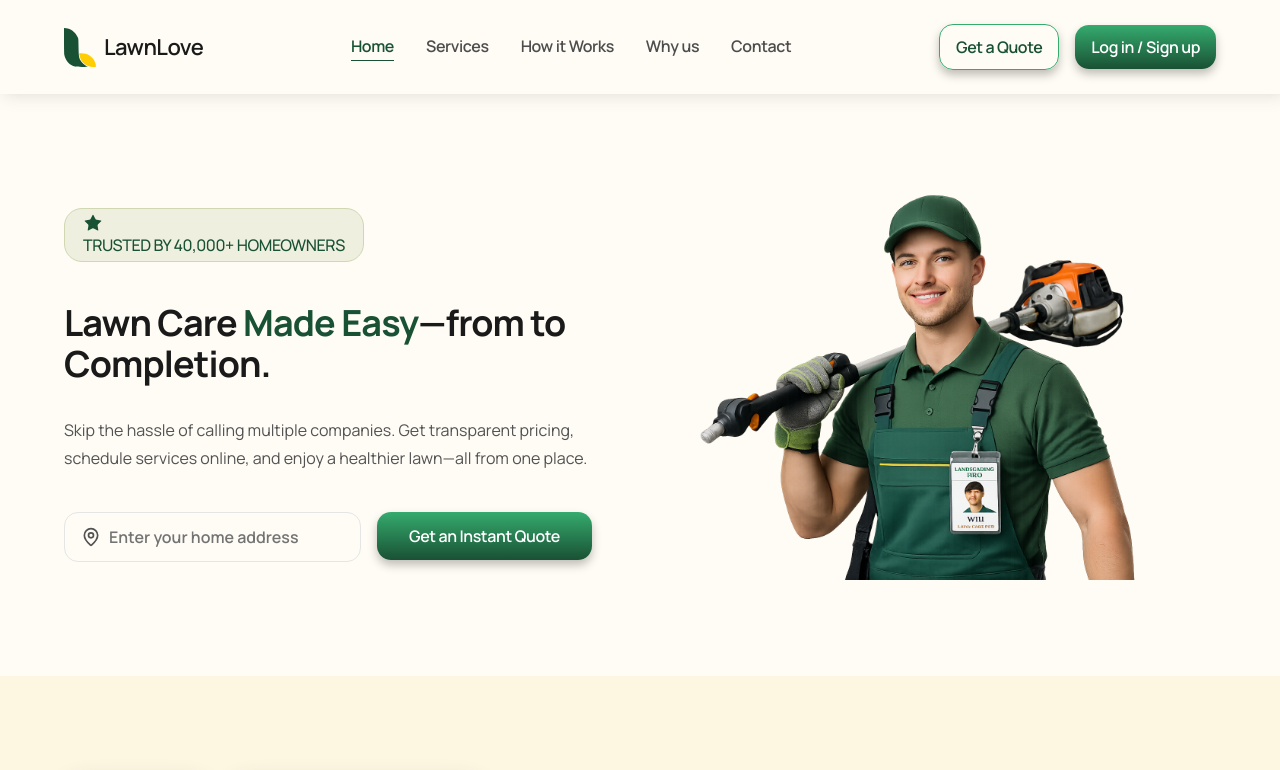
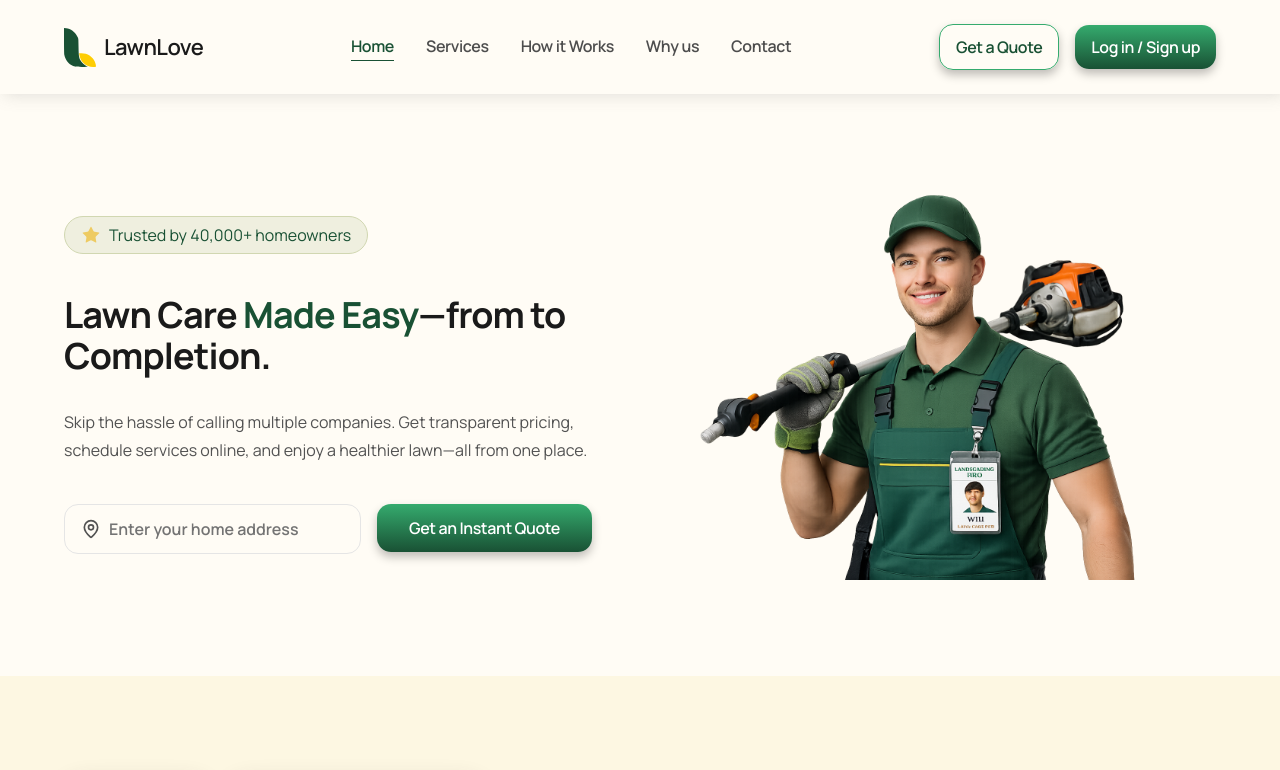
Before and after one commit to sushanka719/LawnLove-Frontend, a Next.js app: page / in a window 1280 px wide. Shown: the top 770 px of the page. Built offline with nearby package versions, Linux system fonts and the light colour scheme.

Commit message:
Tweak hero badge, testimonial positioning, and how-it-works arc placement

```diff
--- a/components/landing/hero.tsx
+++ b/components/landing/hero.tsx
@@ -34,10 +34,10 @@ export function Hero() {
       </div>
 
       <div className="relative flex w-full max-w-[830px] min-w-0 flex-col items-start gap-6 sm:gap-10 lg:max-w-[560px] lg:flex-1 xl:max-w-[700px] 2xl:max-w-[830px]">
-        <SectionBadge className="gap-2">
-          <Star className="size-5 shrink-0 fill-current" strokeWidth={0} />
-          Trusted by 40,000+ homeowners
-        </SectionBadge>
+        <div className="border-lawn-badge-border bg-lawn-badge-bg text-lawn-primary inline-flex items-center gap-2 rounded-full border px-4 py-1.5 text-sm">
+          <Star className="size-5 shrink-0 fill-current text-[#eecb62]" strokeWidth={0} />
+          <span>Trusted by 40,000+ homeowners</span>
+        </div>
 
         <div className="flex flex-col gap-4 sm:gap-8">
           <h1 className="text-lawn-text-primary font-heading text-3xl leading-tight font-bold tracking-tight sm:text-4xl sm:leading-[1.15] lg:text-4xl lg:leading-[1.15] 2xl:text-5xl 2xl:leading-[56px]">
@@ -77,9 +77,9 @@ export function Hero() {
         {TESTIMONIALS.map((testimonial, index) => (
           <div
             key={index}
-            className="absolute hidden w-[405px] flex-col items-start gap-2.5 rounded-2xl bg-white/84 p-6 backdrop-blur-sm 2xl:flex"
+            className="absolute hidden w-[405px] flex-col items-start gap-2.5 rounded-2xl bg-white/84 p-6 backdrop-blur-[2px] 2xl:flex"
             style={
-              index === 0 ? { left: "116px", top: "0" } : { left: "0", top: "312px" }
+              index === 0 ? { left: "500px", top: "0" } : { left: "370px", top: "312px" }
             }
           >
             <span className="font-heading text-3xl leading-5 text-[#eecb62]" aria-hidden>
--- a/components/landing/how-it-works.tsx
+++ b/components/landing/how-it-works.tsx
@@ -55,8 +55,8 @@ export function HowItWorks() {
                 height={28}
                 className={
                   step.arc === "left"
-                    ? "pointer-events-none absolute top-[-49px] left-[calc(50%+63px)] hidden 2xl:block"
-                    : "pointer-events-none absolute top-[-4px] left-[calc(50%+63px)] hidden -scale-y-100 2xl:block"
+                    ? "pointer-events-none absolute top-1/2 left-[calc(50%+63px)] hidden -translate-y-[79px] 2xl:block"
+                    : "pointer-events-none absolute top-1/2 left-[calc(50%+63px)] hidden -translate-y-[4px] -scale-y-100 2xl:block"
                 }
               />
             ) : null}
```
